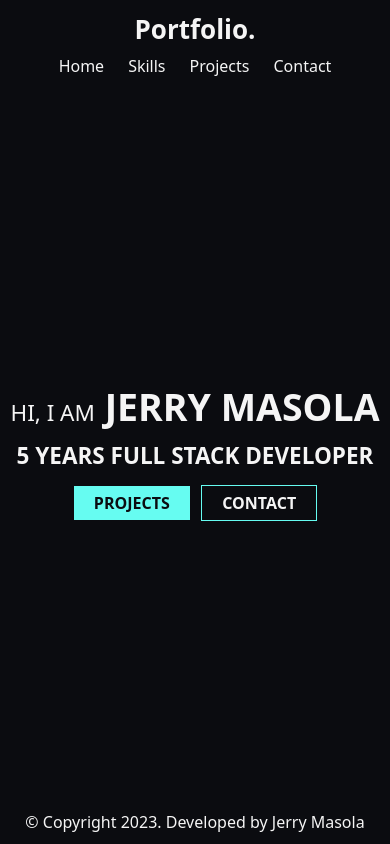
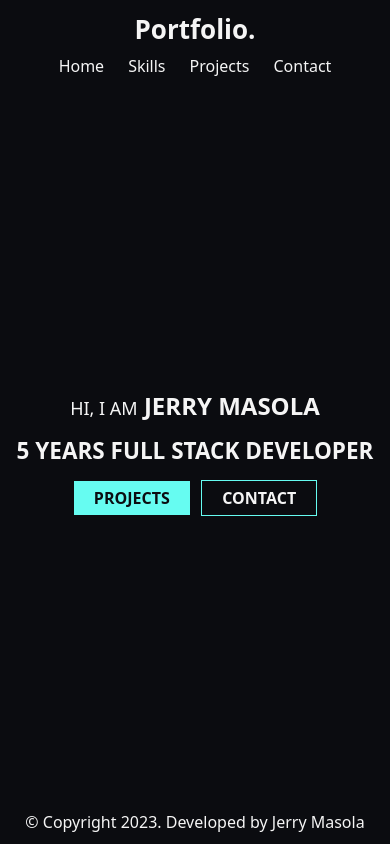
Before and after one commit to Collid3/new-portfolio, a React (Create React App) app: page / in a window 390 px wide. Built offline with nearby package versions, Linux system fonts and the light colour scheme.

Commit message:
lower contact page size on big screen

```diff
--- a/src/App.css
+++ b/src/App.css
@@ -47,13 +47,13 @@ h3 {
   overflow-y: auto;
   background-color: #0b0c10;
   color: whitesmoke;
-  max-width: 160rem;
   margin: 0 auto;
 }
 
 header,
 footer {
   background-color: #0b0c10;
+  max-width: 150rem;
 }
 
 header nav ul li {
@@ -149,6 +149,7 @@ header nav ul li:hover {
   flex-direction: column;
   gap: 1rem;
   padding: 0 1rem;
+  max-width: 150rem;
 }
 
 .contact-container p:first-child {
@@ -218,3 +219,13 @@ header nav ul li:hover {
     padding-bottom: 1rem;
   }
 }
+
+@media screen and (max-width: 424px) {
+  .hero-container h1 {
+    font-size: 2.4rem;
+  }
+
+  .hero-container h1 span {
+    font-size: 1.8rem;
+  }
+}
```
